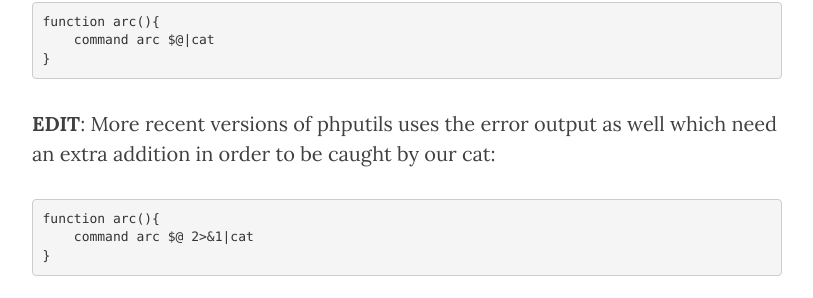
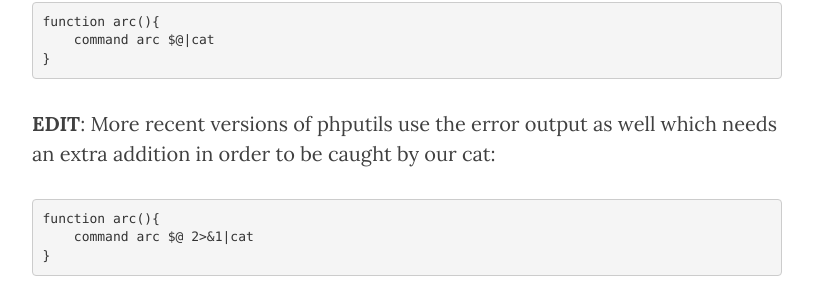
Before and after one commit to thomas-barthelemy/thomas-barthelemy.github.io, a Jekyll site: the page built from _posts/2015-04-23-phabricator-arcanist-gitbash.markdown, in a window 1280 px wide and 900 px high, scrolled down 4765 px. Shown: the part 149-447 px from the top of the window, without its empty margins (233-1046 px from the left). Built offline with Jekyll 4.4.1, drawn with Linux system fonts in a browser that asks for light colours; nearby versions of some CDN libraries.

Commit message:
typo typo

```diff
--- a/_posts/2015-04-23-phabricator-arcanist-gitbash.markdown
+++ b/_posts/2015-04-23-phabricator-arcanist-gitbash.markdown
@@ -155,7 +155,7 @@ behavior of the **arc** command:
     }
 
 **EDIT**:
-More recent versions of phputils uses the error output as well which need an extra addition in order
+More recent versions of phputils use the error output as well which needs an extra addition in order
 to be caught by our cat:
 
     function arc(){
```
